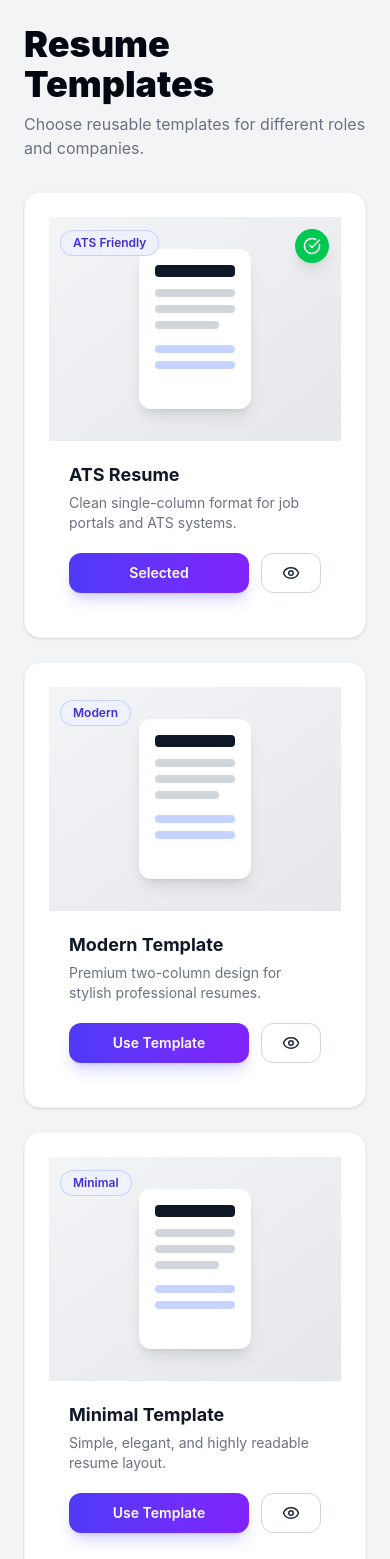
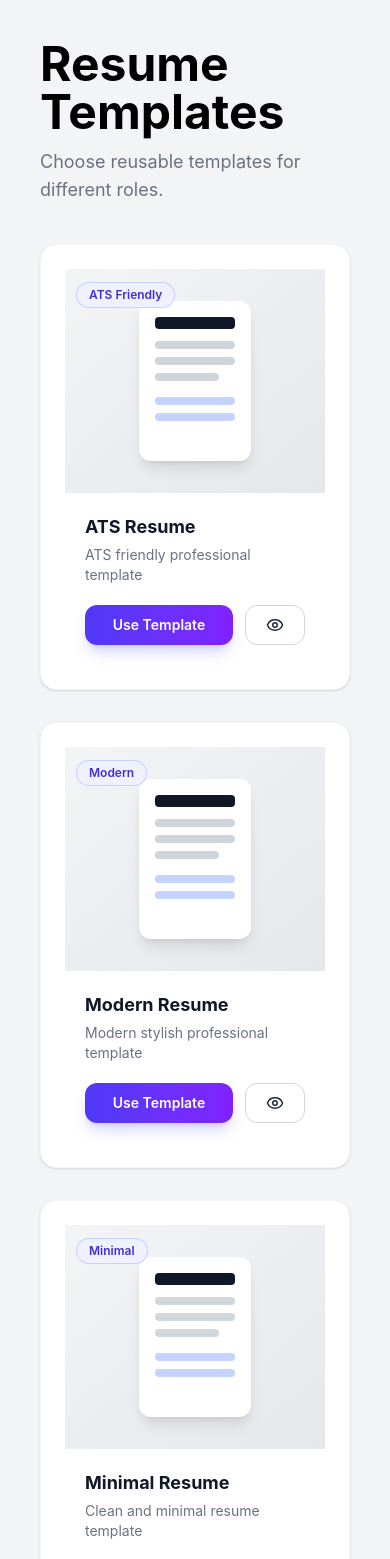
Before and after one commit to Suku1404/VabticResume, a React (Vite) app in the folder Frontend/: page /user/templates in a window 390 px wide. Shown: the top 1559 px of the page. Built offline with nearby package versions, Linux system fonts and the light colour scheme.

Commit message:
showing template

```diff
--- a/Frontend/src/components/resume/ResumeForm.tsx
+++ b/Frontend/src/components/resume/ResumeForm.tsx
@@ -7,10 +7,10 @@ import SkillsForm from "./SkillsForm";
 import ResumePreview from "./ResumePreview";
 
 const ResumeForm = () => {
-  const [fullName, setFullName] = useState("Sakshi Rajput");
+  const [fullName, setFullName] = useState("john doe");
   const [title, setTitle] = useState("MERN Stack Developer");
-  const [email, setEmail] = useState("sakshi@example.com");
-  const [phone, setPhone] = useState("+91 9876543210");
+  const [email, setEmail] = useState("john@example.com");
+  const [phone, setPhone] = useState("+91 987656536565");
   const [location, setLocation] = useState("India");
   const [summary, setSummary] = useState(
     "Final-year B.Tech CSE student and MERN Stack Developer with hands-on experience building scalable full-stack applications using React.js, Node.js, Express.js, MongoDB, and Java."
--- a/Frontend/src/components/resume/TemplateCard.tsx
+++ b/Frontend/src/components/resume/TemplateCard.tsx
@@ -13,6 +13,7 @@ type TemplateCardProps = {
 
 const TemplateCard = ({
   title,
+
   description,
   image,
   category = "ATS Friendly",
--- /dev/null
+++ b/Frontend/src/data/template.ts
@@ -0,0 +1,22 @@
+export const templates = [
+  {
+    id: "ats",
+    name: "ATS Resume",
+    description: "ATS friendly professional template",
+    category: "ATS Friendly",
+  },
+
+  {
+    id: "modern",
+    name: "Modern Resume",
+    description: "Modern stylish professional template",
+    category: "Modern",
+  },
+
+  {
+    id: "minimal",
+    name: "Minimal Resume",
+    description: "Clean and minimal resume template",
+    category: "Minimal",
+  },
+];
--- a/Frontend/src/pages/Templates.tsx
+++ b/Frontend/src/pages/Templates.tsx
@@ -1,70 +1,47 @@
+
+
+import { useNavigate } from "react-router-dom";
 import TemplateCard from "../components/resume/TemplateCard";
+import { templates } from "../data/template";
 
-const templates = [
-  {
-    title: "ATS Resume",
-    description: "Clean single-column format for job portals and ATS systems.",
-    category: "ATS Friendly",
-  },
-  {
-    title: "Modern Template",
-    description: "Premium two-column design for stylish professional resumes.",
-    category: "Modern",
-  },
-  {
-    title: "Minimal Template",
-    description: "Simple, elegant, and highly readable resume layout.",
-    category: "Minimal",
-  },
-  {
-    title: "FAANG Classic",
-    description: "Best for MAANG-style software engineering applications.",
-    category: "MAANG",
-  },
-  {
-    title: "Backend Engineer",
-    description: "Focused on APIs, databases, backend systems, and architecture.",
-    category: "Backend",
-  },
-  {
-    title: "Frontend Engineer",
-    description: "Perfect for React, UI engineering, and product design roles.",
-    category: "Frontend",
-  },
-   {
-    title: "Full Stack Engineer",
-    description: "Perfect for React, UI engineering, and product design roles.",
-    category: "Frontend",
-  },
-];
+const TemplatesPage = () => {
+  const navigate = useNavigate();
 
-const Templates = () => {
+  const handleSelect = (templateId: string) => {
+    navigate(`/builder/${templateId}`);
+
+  };
+
+  const handlePreview = (templateId: string) => {
+    navigate(`/builder/${templateId}`);
+  };
+
   return (
-    <div className="min-h-screen bg-gray-100 p-6">
-      <div className="mx-auto max-w-7xl">
-        <div className="mb-8">
-          <h1 className="text-4xl font-black text-gray-950">Resume Templates</h1>
-          <p className="mt-2 text-gray-500">
-            Choose reusable templates for different roles and companies.
+    <div className="min-h-screen bg-gray-100 p-10">
+      <div className="mb-10">
+        <h1 className="text-5xl font-bold mb-3">
+          Resume Templates
+        </h1>
+
+        <p className="text-gray-500 text-lg">
+          Choose reusable templates for different roles.
         </p>
       </div>
 
-        <div className="grid gap-6 md:grid-cols-2 lg:grid-cols-3">
-          {templates.map((template, index) => (
+      <div className="grid grid-cols-1 md:grid-cols-2 lg:grid-cols-3 gap-8">
+        {templates.map((template) => (
           <TemplateCard
-              key={template.title}
-              title={template.title}
+            key={template.id}
+            title={template.name}
             description={template.description}
             category={template.category}
-              isSelected={index === 0}
-              onSelect={() => alert(`${template.title} selected`)}
-              onPreview={() => alert(`Preview ${template.title}`)}
+            onSelect={() => handleSelect(template.id)}
+            onPreview={() => handlePreview(template.id)}
           />
         ))}
-        </div>
       </div>
     </div>
   );
 };
 
-export default Templates;
+export default TemplatesPage;
--- a/Frontend/src/pages/index.tsx
+++ b/Frontend/src/pages/index.tsx
@@ -4,4 +4,4 @@ export { default as Home } from "./Home";
 export { default as Login } from "./Login/Login";
 export { default as NotFound } from "./NotFound";
 export { default as Register } from "./Register";
-export { default as Templates } from "./Templates";
+export { default as Template } from "./Templates";
--- a/Frontend/src/routes/AppRoutes.tsx
+++ b/Frontend/src/routes/AppRoutes.tsx
@@ -1,15 +1,15 @@
 
-import {BrowserRouter as Router, Route, Routes} from 'react-router-dom'
+import { BrowserRouter as Router, Route, Routes } from 'react-router-dom'
 
 // pages
 
-import {Home, Login, Register, NotFound, Templates, Dashboard} from '../pages/index'
+import { Home, Login, Register, NotFound, Template, Dashboard, Builder } from '../pages/index'
 
-import { ATSResume } from '../templates'
+// import { ATSResume } from '../templates'
 
 // layouts
 
-import {AuthLayout, DashboardLayout} from'../layout/index'
+import { AuthLayout, DashboardLayout } from '../layout/index'
 
 
 const AppRoutes = () => {
@@ -17,17 +17,18 @@ const AppRoutes = () => {
     <div>
       <Router>
         <Routes>
-            <Route path='/' element={<Home/>}/>
-            <Route path='/user/login' element={<Login/>} />
-            <Route path='/user/register' element={<Register/>} />
-            <Route path='/user/notfound' element={<NotFound/>} />
-            <Route path='/user/templates' element={<Templates/>} />
-            <Route path='/dashboard' element={<Dashboard/>} />
-            <Route path= '/authlayout' element={<AuthLayout/>} />
-            <Route path= '/dashboardlayout' element={<DashboardLayout/>} />
+          <Route path='/' element={<Home />} />
+          <Route path='/user/login' element={<Login />} />
+          <Route path='/user/register' element={<Register />} />
+          <Route path='/user/notfound' element={<NotFound />} />
+          <Route path='/user/templates' element={<Template />} />
+          <Route path="/builder/:templateId" element={<Builder/>}  />
+          <Route path='/dashboard' element={<Dashboard />} />
+          <Route path='/authlayout' element={<AuthLayout />} />
+          <Route path='/dashboardlayout' element={<DashboardLayout />} />
 
 
-            <Route path= '/atstemplate' element={<ATSResume/>} />
+
 
         </Routes>
       </Router>
--- a/Frontend/src/templates/ATSResume.tsx
+++ b/Frontend/src/templates/ATSResume.tsx
@@ -1,3 +1,5 @@
+
+
 import type { ResumeData } from "../templates/resume.types";
 
 const ATSResume = ({ data }: { data: ResumeData }) => {
@@ -27,7 +29,7 @@ const ATSResume = ({ data }: { data: ResumeData }) => {
         {data.education}
       </Section>
 
-      <Section title="Experience">
+      <Section title="experience">
         <List items={data.experience} />
       </Section>
 
--- a/Frontend/src/templates/index.ts
+++ b/Frontend/src/templates/index.ts
@@ -1,14 +1,38 @@
-export { default as ATSResume } from "./ATSResume";
-export { default as MinimalTemplate } from "./MinimalTemplate";
-export { default as ModernTemplate } from "./ModernTemplate";
+// export { default as ATSResume } from "./ATSResume";
+// export { default as MinimalTemplate } from "./MinimalTemplate";
+// export { default as ModernTemplate } from "./ModernTemplate";
 
-export { default as FAANGClassicTemplate } from "./FAANGClassicTemplate";
-export { default as SoftwareEngineerTemplate } from "./SoftwareEngineerTemplate";
-export { default as BackendEngineerTemplate } from "./BackendEngineerTemplate";
-export { default as FrontendEngineerTemplate } from "./FrontendEngineerTemplate";
-export { default as FullStackEngineerTemplate } from "./FullStackEngineerTemplate";
-export { default as JavaDeveloperTemplate } from "./JavaDeveloperTemplate";
-export { default as MERNDeveloperTemplate } from "./MERNDeveloperTemplate";
-export { default as InternshipTemplate } from "./InternshipTemplate";
-export { default as TechnicalResumeTemplate } from "./TechnicalResumeTemplate";
-export { default as ProductEngineerTemplate } from "./ProductEngineerTemplate";
+// export { default as FAANGClassicTemplate } from "./FAANGClassicTemplate";
+// export { default as SoftwareEngineerTemplate } from "./SoftwareEngineerTemplate";
+// export { default as BackendEngineerTemplate } from "./BackendEngineerTemplate";
+// export { default as FrontendEngineerTemplate } from "./FrontendEngineerTemplate";
+// export { default as FullStackEngineerTemplate } from "./FullStackEngineerTemplate";
+// export { default as JavaDeveloperTemplate } from "./JavaDeveloperTemplate";
+// export { default as MERNDeveloperTemplate } from "./MERNDeveloperTemplate";
+// export { default as InternshipTemplate } from "./InternshipTemplate";
+// export { default as TechnicalResumeTemplate } from "./TechnicalResumeTemplate";
+// export { default as ProductEngineerTemplate } from "./ProductEngineerTemplate";
+
+
+
+
+
+
+
+
+
+
+
+
+
+
+
+import ATSResume from "./ATSResume";
+import ModernResume from "./ModernTemplate";
+import MinimalResume from "./MinimalTemplate";
+
+export const templateMap = {
+  ats: ATSResume,
+  modern: ModernResume,
+  minimal: MinimalResume,
+};
```
Also changed, not shown: Frontend/src/templates/MinimalTemplate.tsx (+77 -0 lines), Frontend/src/templates/ModernTemplate.tsx (+148 -85 lines), Frontend/src/templates/resume.types.ts (+15 -1 lines), Frontend/src/pages/Builder.tsx (line endings or trailing spaces). Lines whose indentation alone changed are shown as unchanged.
